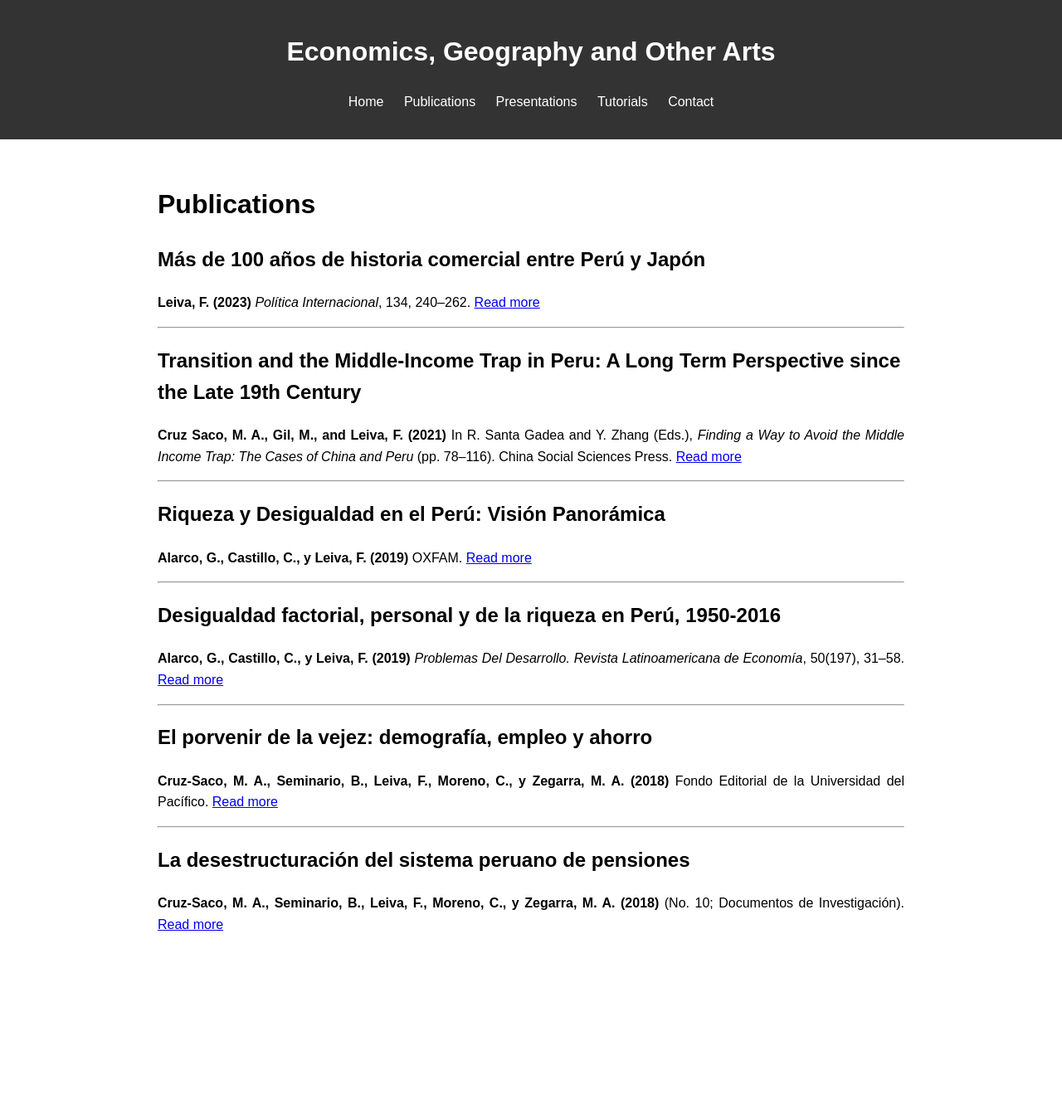
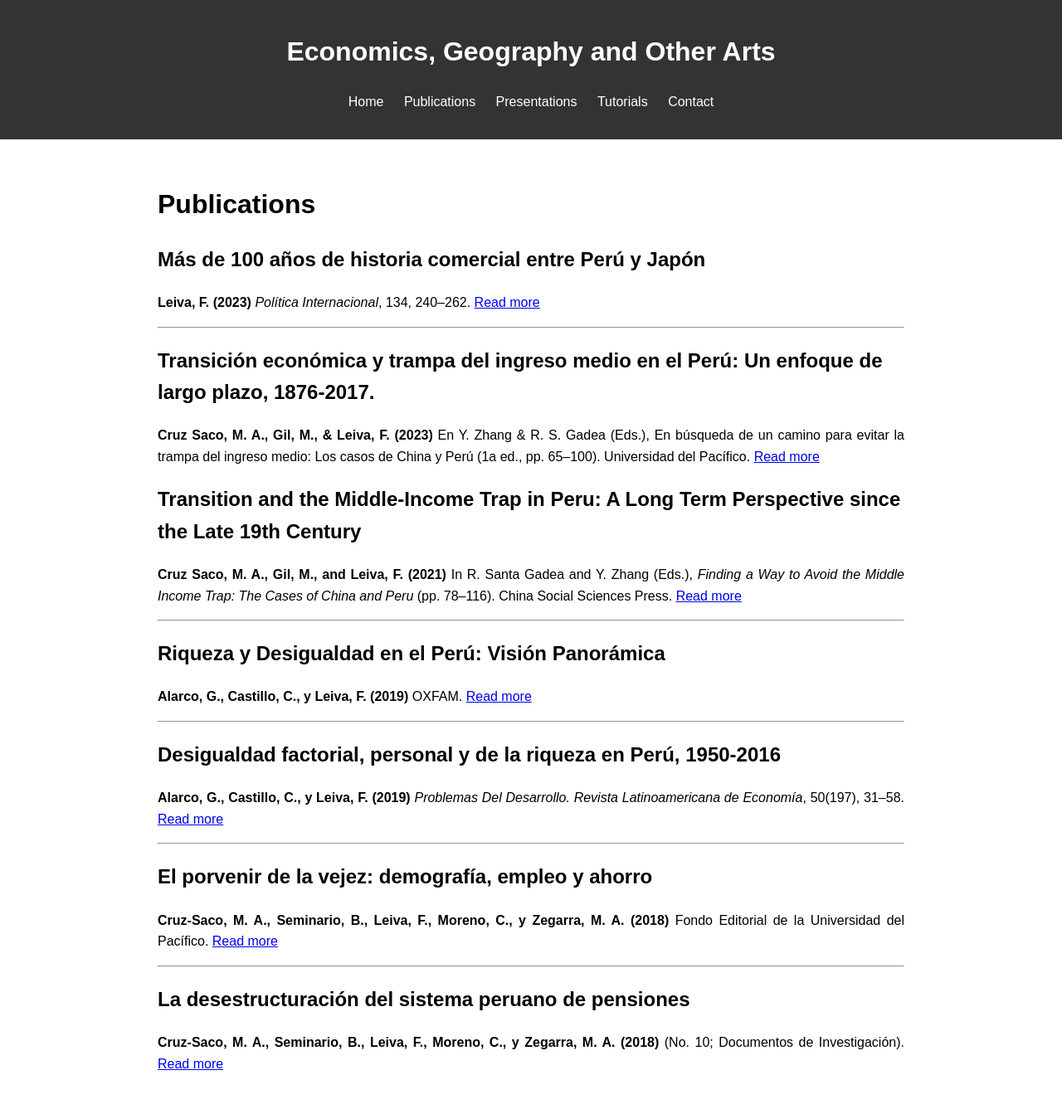
Before and after one commit to Favioleiva/favioleiva.github.io, a Jekyll site: the page built from publications.md, in a window 1280 px wide. Shown: the whole page at 83% size. Built offline with Jekyll 4.4.1, drawn with Linux system fonts in a browser that asks for light colours; nearby versions of some CDN libraries; before the commit the page ends 1175 px from its top, so only the background shows below that.

Commit message:
Update publications.md

```diff
--- a/publications.md
+++ b/publications.md
@@ -10,6 +10,8 @@ permalink: /publications/
 **Leiva, F. (2023)** *Política Internacional*, 134, 240–262. [Read more](https://revista.adp.edu.pe/index.php/RPI/article/view/103)
 
 ---
+## Transición económica y trampa del ingreso medio en el Perú: Un enfoque de largo plazo, 1876-2017.
+**Cruz Saco, M. A., Gil, M., & Leiva, F. (2023)** En Y. Zhang & R. S. Gadea (Eds.), En búsqueda de un camino para evitar la trampa del ingreso medio: Los casos de China y Perú (1a ed., pp. 65–100). Universidad del Pacífico. [Read more](https://fondoeditorial.up.edu.pe/producto/en-busqueda-de-un-camino-para-evitar-la-trampa-del-ingreso-medio-los-casos-de-china-y-peru/)
 
 ## Transition and the Middle-Income Trap in Peru: A Long Term Perspective since the Late 19th Century
 **Cruz Saco, M. A., Gil, M., and Leiva, F. (2021)** In R. Santa Gadea and Y. Zhang (Eds.), *Finding a Way to Avoid the Middle Income Trap: The Cases of China and Peru* (pp. 78–116). China Social Sciences Press. [Read more](https://bit.ly/3GWDeSz)
```
